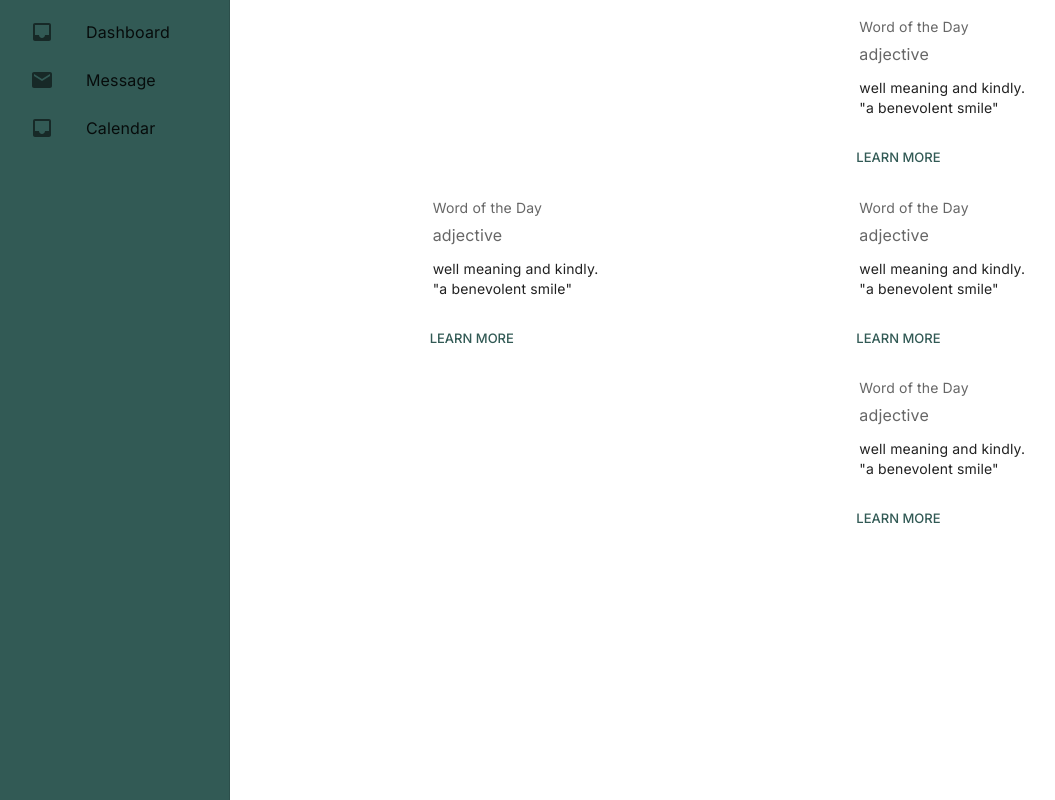
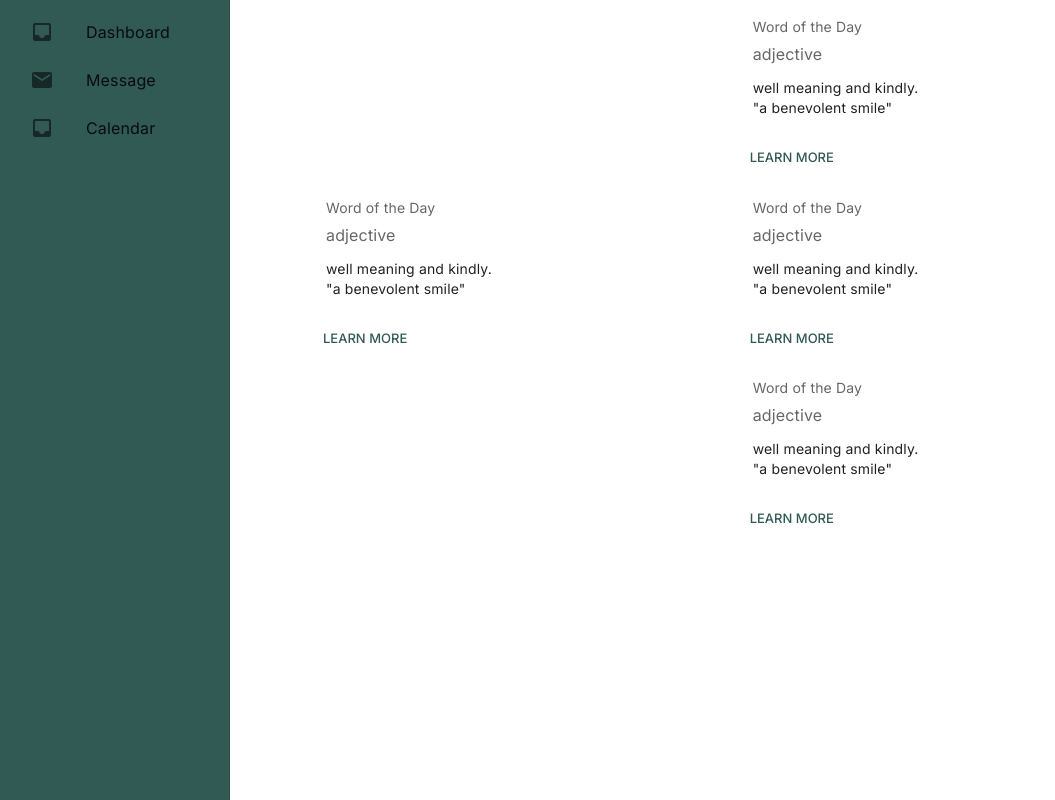
Before and after one commit to project3-bump/frontend, a React (Vite) app: page / in a window 1280 px wide. Shown: the whole page, without its empty margins (10-1065 px from the left). Built offline with nearby package versions, Linux system fonts and the light colour scheme.

Commit message:
updated grid layout

```diff
--- a/src/components/App.jsx
+++ b/src/components/App.jsx
@@ -2,6 +2,7 @@ import { Typography, AppBar, Grid, Button, CssBaseline } from "@mui/material";
 import React, { useState, useEffect } from "react";
 import DrawerComp from "./DrawerComp";
 import DateCard from "./DateCard";
+import Dashboard from "./Dashboard";
 
 const App = () => {
 	// state for current date and time
@@ -31,27 +32,15 @@ const App = () => {
 				direction="row"
 				alignItems="center"
 			>
+				{/* this grid item is for the universal drawer which persists on all pages.  */}
 				<Grid
 					item
-					xs={4}
+					xs={3}
 				>
 					<DrawerComp />
 				</Grid>
-				<Grid
-					item
-					xs={4}
-				>
-					{/* <Button>debug refresh</Button> */}
-					<DateCard />
-				</Grid>
-				<Grid
-					item
-					xs={4}
-				>
-					<DateCard />
-					<DateCard />
-					<DateCard />
-				</Grid>
+				{/* the following component block is for conditional rendering of dashboard / messages / calendar */}
+				<Dashboard />
 			</Grid>
 		</>
 	);
--- /dev/null
+++ b/src/components/Dashboard.jsx
@@ -0,0 +1,27 @@
+import React from "react";
+import { Grid } from "@mui/material";
+import DateCard from "./DateCard";
+
+const Dashboard = () => {
+	return (
+		<>
+			<Grid
+				item
+				xs={4}
+			>
+				{/* <Button>debug refresh</Button> */}
+				<DateCard />
+			</Grid>
+			<Grid
+				item
+				xs={4}
+			>
+				<DateCard />
+				<DateCard />
+				<DateCard />
+			</Grid>
+		</>
+	);
+};
+
+export default Dashboard;
--- a/src/components/DrawerComp.jsx
+++ b/src/components/DrawerComp.jsx
@@ -18,6 +18,7 @@ import Drawer from "@mui/material/Drawer";
 import CssBaseline from "@mui/material/CssBaseline";
 
 const drawerWidth = 240;
+
 const DrawerComp = () => {
 	return (
 		<Box sx={{ display: "flex" }}>
--- a/src/test.js
+++ /dev/null
@@ -1 +0,0 @@
-xdxd;
```
